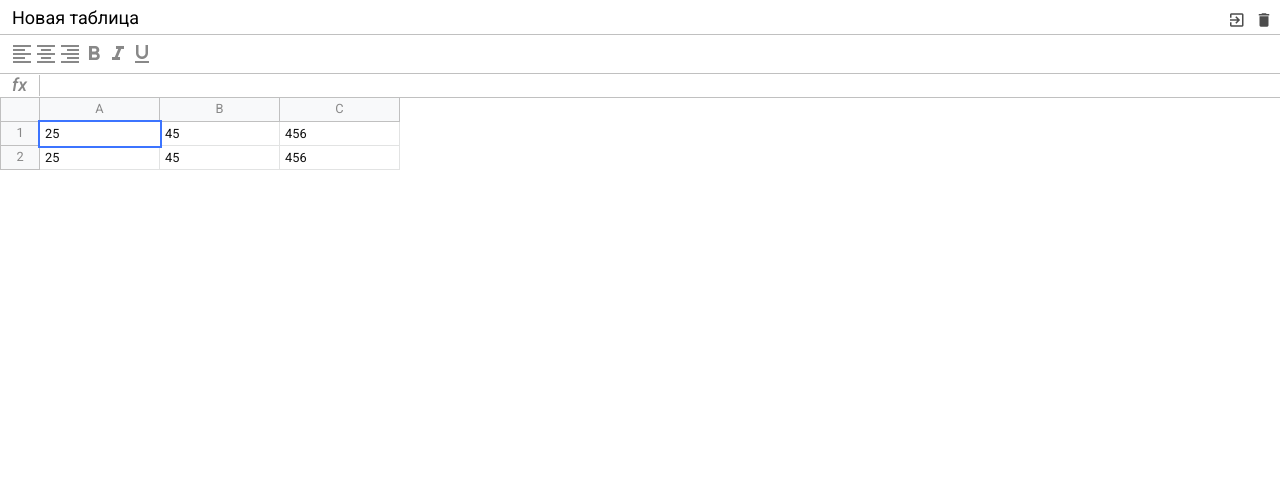
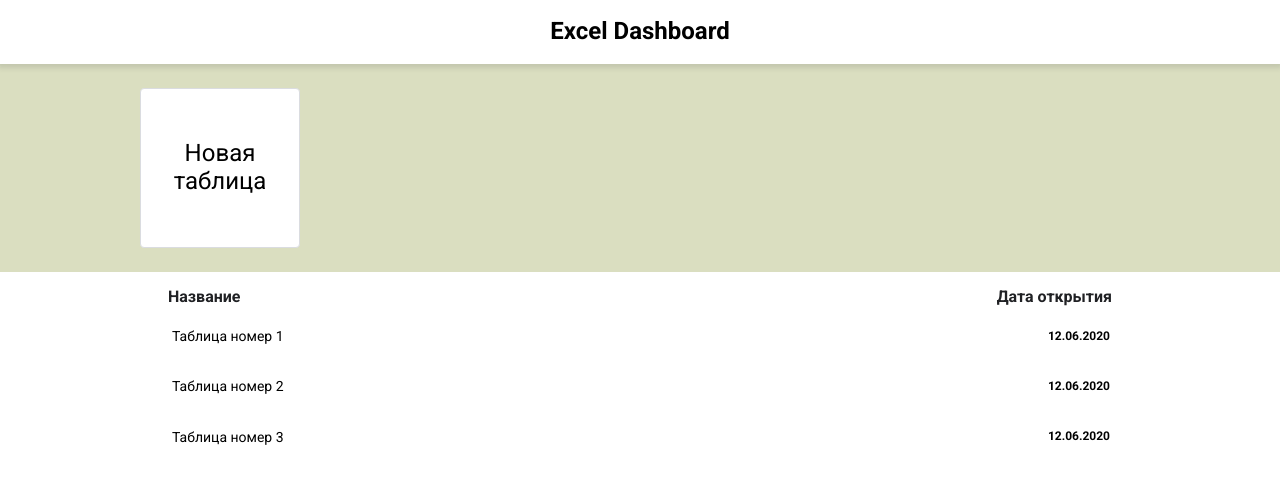
Before and after one commit to SlavaPetrushiin/excel, a website built with webpack: page src/index.html in a window 1280 px wide. Built offline with nearby package versions, Linux system fonts and the light colour scheme.

Commit message:
added style for main page

```diff
--- a/src/index.html
+++ b/src/index.html
@@ -13,92 +13,41 @@
 <body>
 
 	<div id="app" class="container">
-
-		<div class="excel">
-
-			<div class="excel__header">
-				<input type="text" class="input" value="Новая таблица" />
-
-				<div>
-					<div class="button">
-						<span class="material-icons">
-							exit_to_app
-						</span>
+		<div class="db">
+			<div class="db__header">
+				<h1>Excel Dashboard</h1>
 			</div>
-					<div class="button">
-						<span class="material-icons">
-							delete
-						</span>
+			<div class="db__new">
+				<div class="db__view">
+					<a href="#" class="db__create">
+						Новая <br/>таблица
+					</a>
 				</div>
 			</div>
+			<div class="db__table db__view">
 
+				<div class="db__list-header">
+					<span>Название</span>
+					<span>Дата открытия</span>
 				</div>
 
-			<div class="excel__toolbar">
-				<span class="material-icons">
-					format_align_left
-				</span>
-				<span class="material-icons">
-					format_align_center
-				</span>
-				<span class="material-icons">
-					format_align_right
-				</span>
-				<span class="material-icons">
-					format_bold
-				</span>
-				<span class="material-icons">
-					format_italic
-				</span>
-				<span class="material-icons">
-					format_underlined
-				</span>
+				<ul class="db__list">
+					<div class="db__record">
+						<a href="#">Таблица номер 1</a>
+						<strong>12.06.2020</strong>
 					</div>
-
-			<div class="excel__formula">
-				<div class="info">
-					fx
+					<div class="db__record">
+						<a href="#">Таблица номер 2</a>
+						<strong>12.06.2020</strong>
 					</div>
-				<div class="input" contenteditable="true" spellcheck="false">
+					<div class="db__record">
+						<a href="#">Таблица номер 3</a>
+						<strong>12.06.2020</strong>
+					</div>
+				</ul>
 
 			</div>
 		</div>
-
-			<div class="excel__table">
-				<div class="row">
-					<div class="row-info"></div>
-					<div class="row-data">
-						<div class="column">
-							A
-						</div>
-						<div class="column">
-							B
-						</div>
-						<div class="column">
-							C
-						</div>
-					</div>
-				</div>
-				<div class="row">
-					<div class="row-info">1</div>
-					<div class="row-data">
-						<div class="cell selected"  contenteditable="">25</div>
-						<div class="cell" contenteditable="">45</div>
-						<div class="cell" contenteditable="">456</div>
-					</div>
-				</div>
-				<div class="row">
-					<div class="row-info">2</div>
-					<div class="row-data">
-						<div class="cell">25</div>
-						<div class="cell">45</div>
-						<div class="cell">456</div>
-					</div>
-				</div>
-			</div>
-
-		</div>
-
 	</div>
 
 </body>
--- a/src/scss/_mixins.scss
+++ b/src/scss/_mixins.scss
@@ -19,3 +19,9 @@
     cursor: pointer;
   }
 }
+
+@mixin clear-list() {
+	list-style: none;
+	padding: 0;
+	margin: 0;
+}
--- a/src/scss/_variables.scss
+++ b/src/scss/_variables.scss
@@ -6,3 +6,5 @@ $border-color: #c0c0c0;
 
 $row-height: 24px;
 $cell-width: 120px;
+
+$db-header-height: 64px;
--- /dev/null
+++ b/src/scss/dashboards.scss
@@ -0,0 +1,94 @@
+@import "variables";
+@import "mixins";
+
+.db{
+	&__header{
+		position: fixed;
+		left: 0;
+		top: 0;
+		right: 0;
+		height: $db-header-height;
+		display: flex;
+		justify-content: center;
+		align-items: center;
+		background: #ffff;
+		box-shadow: 0 2px 5px 2px rgba(60,64,67,0.15);
+	}
+
+	&__new{
+		margin-top: $db-header-height;
+		padding: 1.5rem;
+		background: #dadec0;
+	}
+
+	&__view{
+		margin: 0 auto;
+		width: 1000px;
+	}
+
+	&__create{
+		width: 160px;
+		height: 160px;
+		background: #fff;
+		border-radius: 4px;
+		border: 1px solid #dadce0;
+		display: flex;
+		justify-content: center;
+		align-items: center;
+		font-size: 1.5rem;
+		text-align: center;
+		color: black;
+		font-family: inherit;
+		text-decoration: none;
+
+		&:hover{
+			cursor: pointer;
+			color: green;
+			border-color: green;
+		}
+	}
+
+	&__table{
+		padding: 1rem;
+
+	}
+
+	&__list-header{
+		display: flex;
+		justify-content: space-between;
+		color: #202124;
+		font-size: 16px;;
+		font-weight: bold;
+		margin-bottom: 10px;
+		padding: 0 12px;
+	}
+
+	&__list{
+		@include clear-list;
+	}
+
+	&__record{
+		display: flex;
+		justify-content: space-between;
+		align-items: center;
+		padding: 12px 14px 12px 16px;
+		margin-bottom: 10px;
+
+		&:hover{
+			background: #e6f4ea;
+			border-radius: 25px;
+		}
+
+		a{
+			text-decoration: none;
+			cursor: pointer;
+			font-size: 14px;
+			color: black;
+			font-family: inherit;
+
+			&:hover{
+				text-decoration: underline;
+			}
+		}
+	}
+}
--- a/src/scss/index.scss
+++ b/src/scss/index.scss
@@ -5,6 +5,7 @@
 @import "toolbar";
 @import "formula";
 @import "table";
+@import "dashboards";
 
 *{
   margin: 0;
```
Also changed, not shown: src/assets/excel.html (added, +102 -0 lines). Lines whose indentation alone changed are shown as unchanged.
